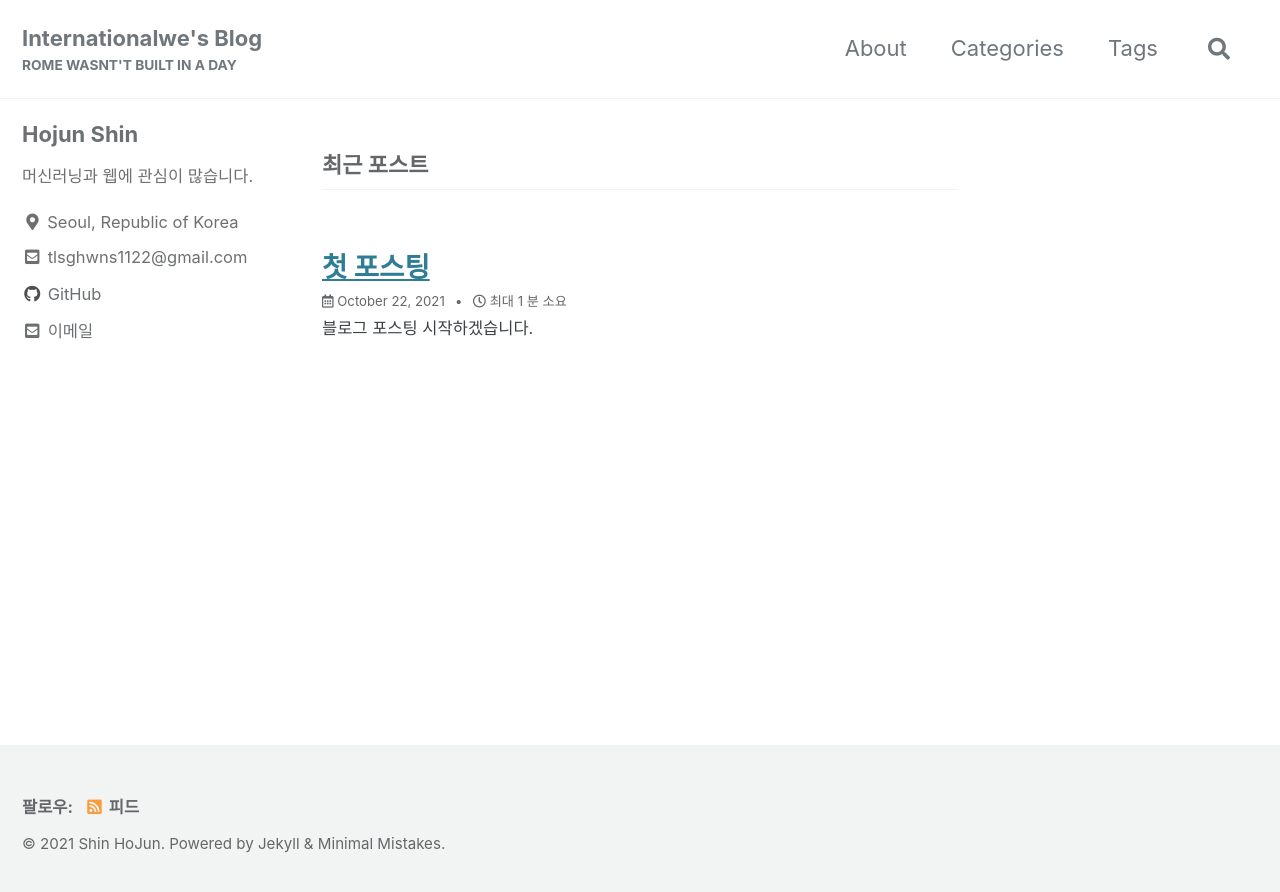
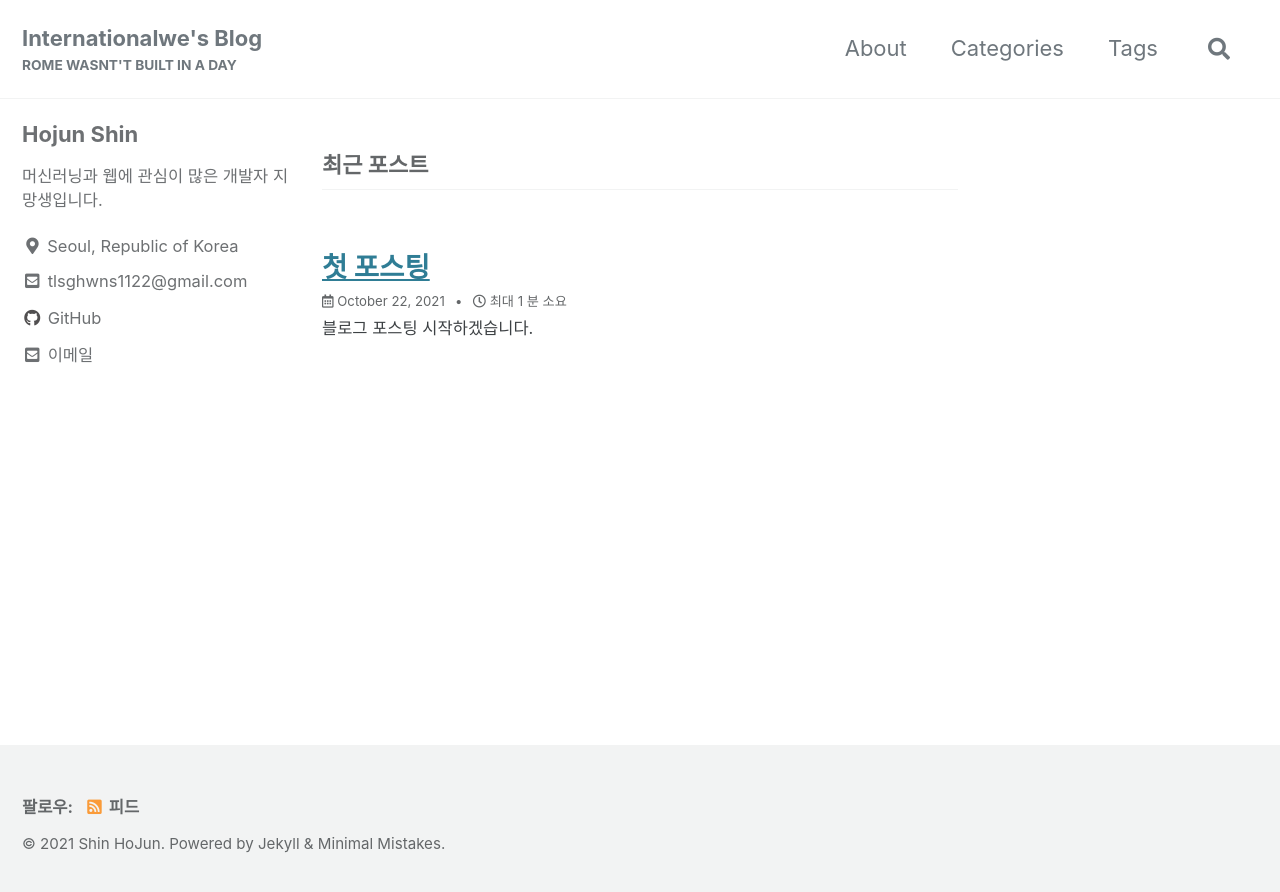
Before and after one commit to internationalwe/internationalwe.github.io, a Jekyll site: the page built from index.html, in a window 1280 px wide. Shown: the top 892 px of the page. Built offline with Jekyll 4.4.1, drawn with Linux system fonts in a browser that asks for light colours; cached includes are drawn as plain includes; some web fonts are replaced; the list of posts is cut into pages by our own code.

Commit message:
change font

```diff
--- a/_config.yml
+++ b/_config.yml
@@ -103,7 +103,7 @@ analytics:
 author:
   name             : "Hojun Shin"
   avatar           : # path of avatar image, e.g. "/assets/images/bio-photo.jpg"
-  bio              : "머신러닝과 웹에 관심이 많습니다."
+  bio              : "머신러닝과 웹에 관심이 많은 개발자 지망생입니다."
   location         : "Seoul, Republic of Korea"
   email            : "tlsghwns1122@gmail.com"
   links:
```
